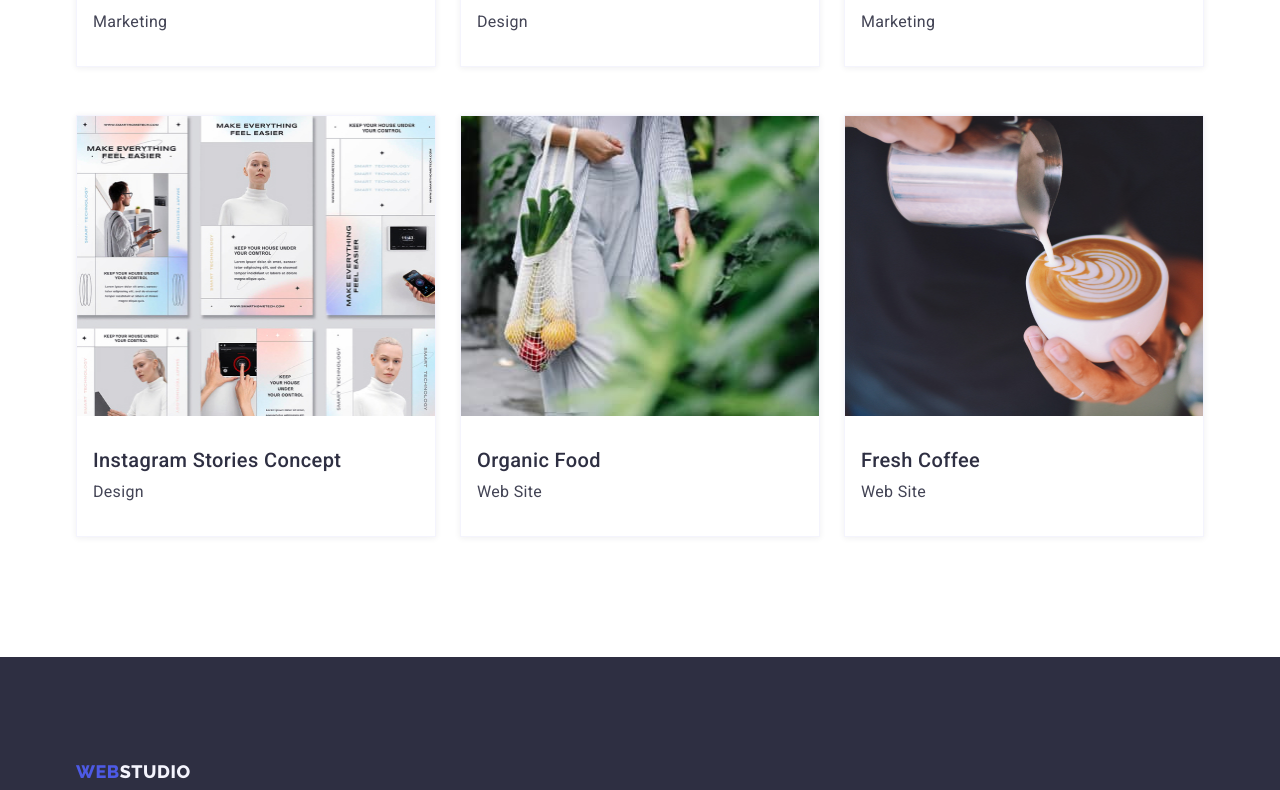
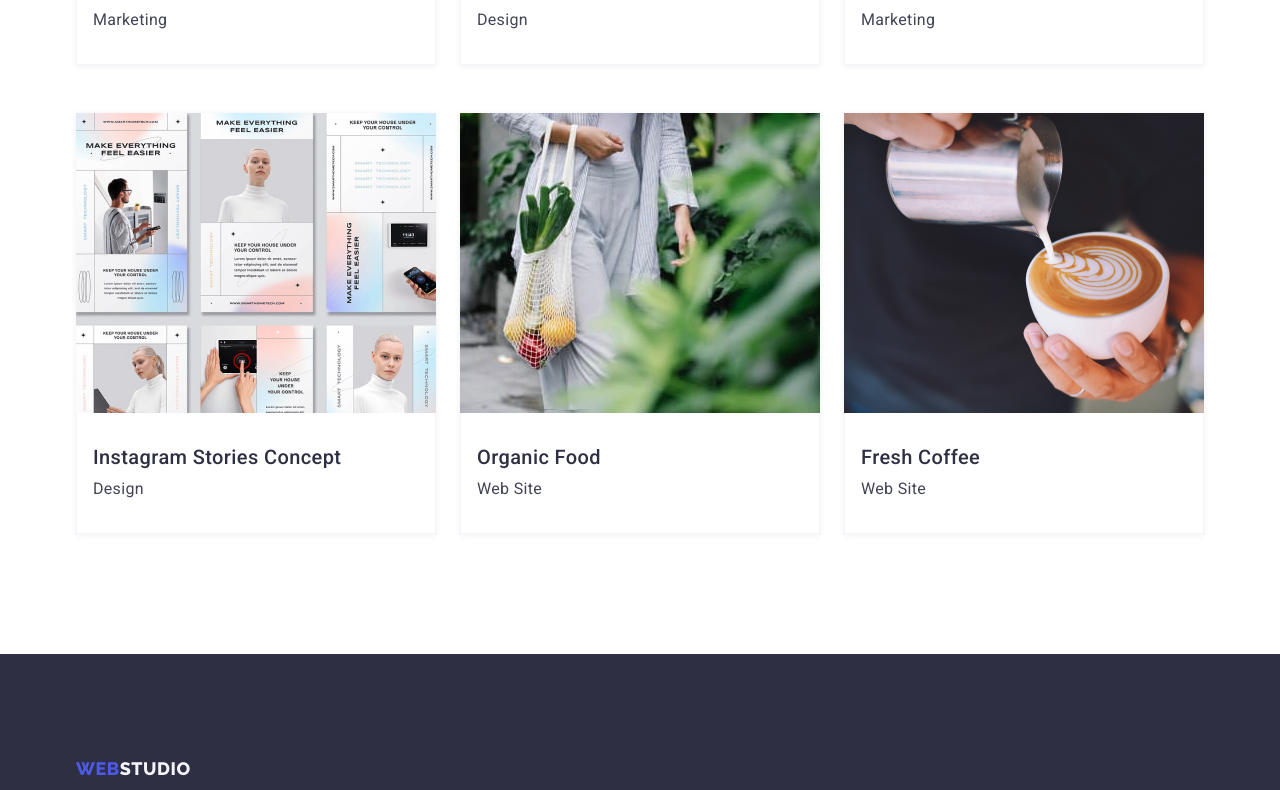
Before and after one commit to OlgaDzubak/goit-markup-hw-03, a plain HTML site: page portfolio.html in a window 1280 px wide. Shown: the part 1106-1896 px from the top of the page. Drawn offline with nearby package versions, Linux system fonts and the light colour scheme.

Commit message:
Update style.css

```diff
--- a/css/style.css
+++ b/css/style.css
@@ -212,7 +212,7 @@ h1, h2, h3, p {
 
 /*Styles: section "What we are doing" */
 .whatwearedoing-section{
-  padding-bottom: 120px;
+  margin-bottom: 120px;
 }
 .whatwearedoing-title {
   padding-bottom: 72px;
@@ -231,11 +231,11 @@ h1, h2, h3, p {
 
 /*Section: Our team*/
 .ourteam-section {
+  padding-top: 120px;
   padding-bottom: 120px;
   background-color: var(--cloud);
 }
 .ourteam-title {
-  padding-top: 120px;
   margin-bottom: 72px;
   text-align: center;
 
@@ -286,6 +286,7 @@ h1, h2, h3, p {
   background-color: var(--navy-blue);
 }
 .logo-word-footer {
+  display: block;
   margin-bottom: 16px;
 
   font-family: "Raleway", sans-serif;
@@ -365,13 +366,10 @@ h1, h2, h3, p {
 }
 .project-card{
   flex-basis: calc((100% - 48px) / 3);
-
   background: var(--herotext-color);
-  border: 0.5px solid var(--cloud);
   box-shadow: 0px 1px 6px rgba(46, 47, 66, 0.08);
 }
 .project-card:active{
-  border: 0.5px solid var(--cloud);
   box-shadow: 0px 1px 6px rgba(46, 47, 66, 0.08), 0px 1px 1px rgba(46, 47, 66, 0.16), 0px 2px 1px rgba(46, 47, 66, 0.08);
 }
 .project-card-link{
@@ -379,6 +377,9 @@ h1, h2, h3, p {
 }
 .project-card-content{
   padding: 32px 16px;
+  border-left: 0.5px solid var(--cloud);
+  border-right: 0.5px solid var(--cloud);
+  border-bottom: 0.5px solid var(--cloud);
 }
 .project-card-caption{
   margin-bottom: 8px;
```
